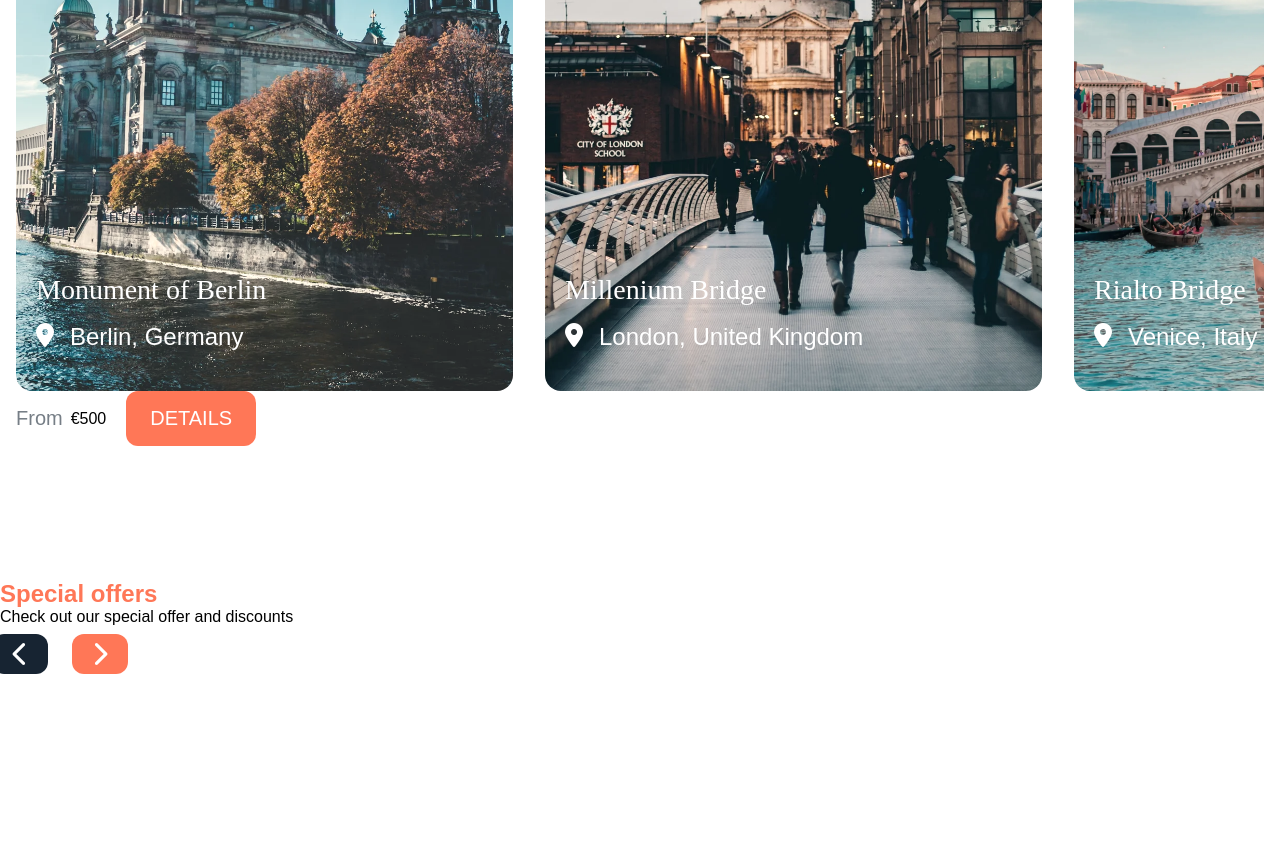
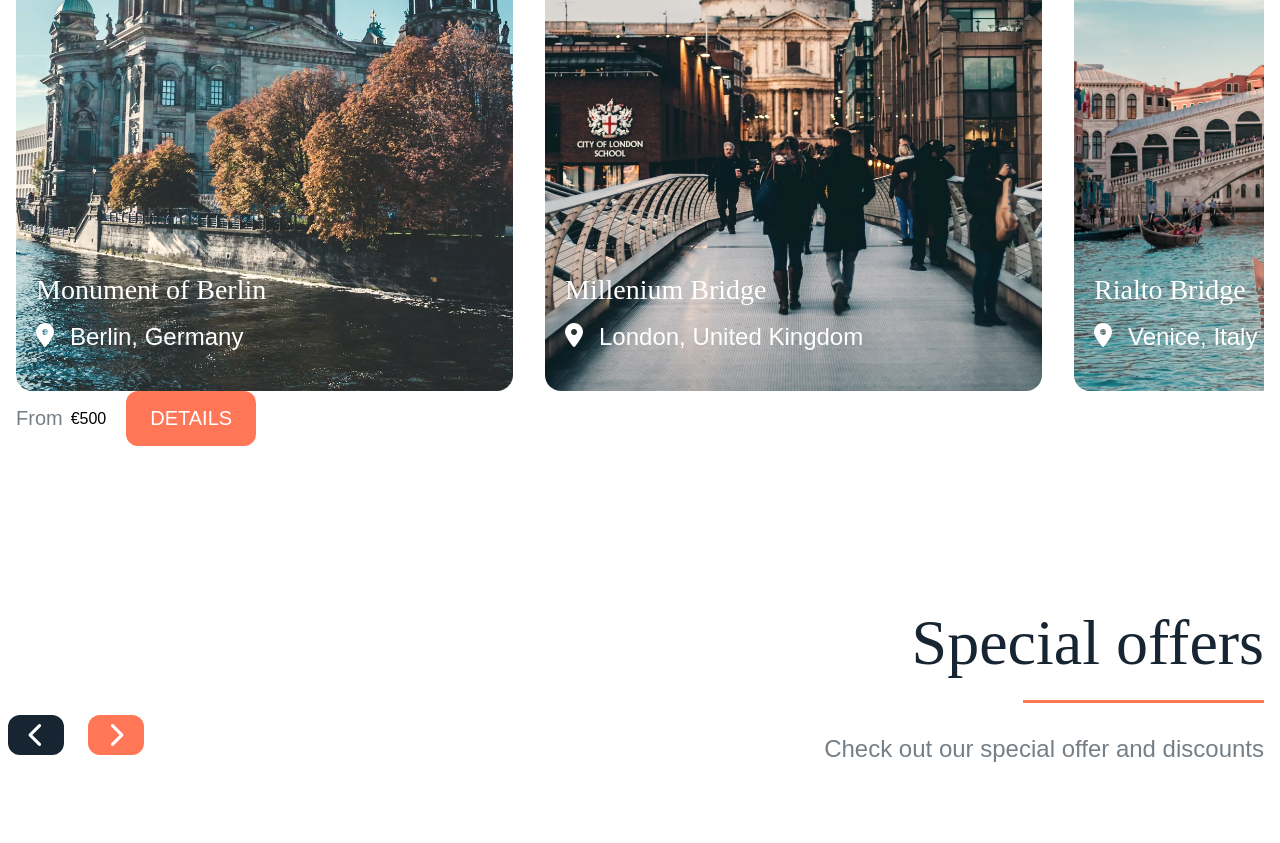
Before and after one commit to annarosesmarti/202309-w4chwe-anna-roses-hugo-veiga-ramiro-elisei, a website: page public/index.html in a window 1280 px wide. Shown: the part 534-1377 px from the top of the page. Before the commit the page ends 1216 px from the top, so only its background shows below. Drawn offline with nearby package versions, Linux system fonts and the light colour scheme; files that its build step writes are made by us from their sources.

Commit message:
Fix classes modulation for header

```diff
--- a/public/index.html
+++ b/public/index.html
@@ -79,11 +79,7 @@
     </div>
   </section>
 
-  <br>
-  <br>
-  <br>
-
-  <section class="heading-button-wrapper wrapper-reverse">
+  <section class="heading-button-wrapper wrapper-reverse section-container">
     <header class="heading">
       <h2 class="heading__title heading-reverse">Special offers</h2>
       <div class="heading__stroke stroke-medium stroke-reverse"></div>
--- a/sass/components/_block-heading-button-wrapper.scss
+++ b/sass/components/_block-heading-button-wrapper.scss
@@ -1,3 +1,6 @@
+@use "./block-title-stroke";
+@use "./block-title";
+
 .arrow_buttons_container {
   display: none;
 }
--- a/sass/styles.scss
+++ b/sass/styles.scss
@@ -5,7 +5,4 @@
 @use "./components/images";
 @use "./components/buttons";
 @use "./variables/colors";
-
-h2 {
-  color: colors.$primary-color;
-}
+@use "./components/block-heading-button-wrapper";
```
Also changed, not shown: 1 other file.
